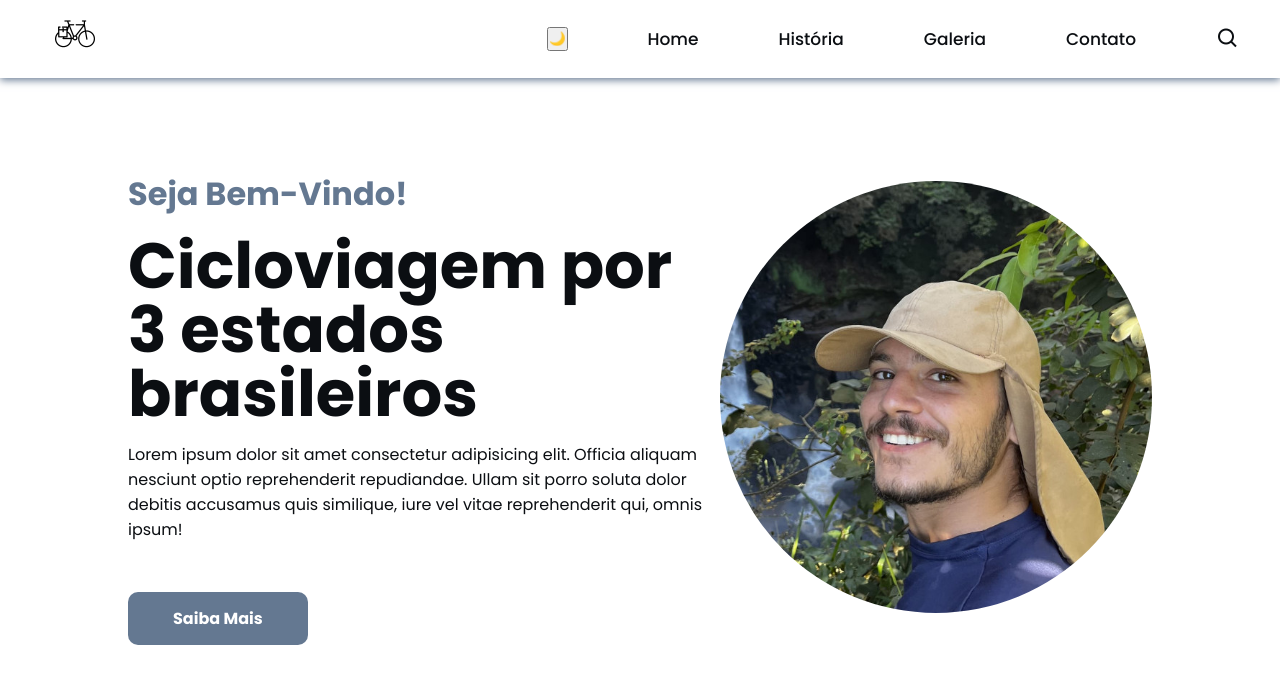
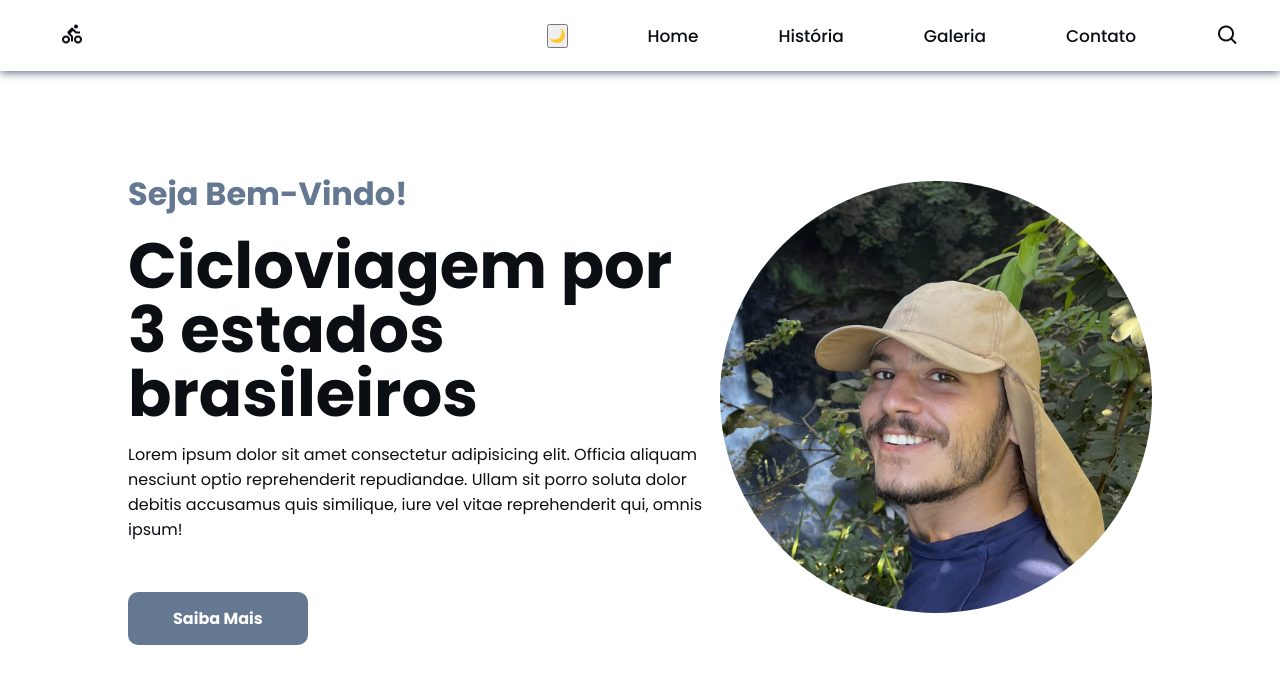
Before and after one commit to mateusrodriguesdev/cicloviagem, a plain HTML site: page index.html in a window 1280 px wide. Drawn offline with nearby package versions, Linux system fonts and the light colour scheme.

Commit message:
correcoes

```diff
--- a/index.html
+++ b/index.html
@@ -12,7 +12,7 @@
     <header>
         <nav class="navigation">
             <a href="#" class="logo">
-                <img src="imagens/bike-ppp.png" alt="">
+                <i class='bx bx-cycling'></i>
             </a>
             <ul class="nav-menu">
                 <button id="dark-mode-toggle" class="dark-mode-toggle">🌙</button>
--- a/style.css
+++ b/style.css
@@ -69,10 +69,18 @@ body.dark-mode {
     position: fixed;
 }
 .navigation .logo {
-    color: var(--cor3);
-    font-size: 1.7rem;
-    font-weight: 600;
-    margin-left: 15px;
+    cursor: pointer;
+    font-size: 1.5rem;
+    margin-left:20px;
+    color: #0B0E12;
+    transition: 0.35s;
+}
+.navigation .logo:hover {
+    color: var(--cor4);
+}
+
+body.dark-mode .navigation .logo {
+    color: white;
 }
 .navigation ul {
     display: flex;
```
